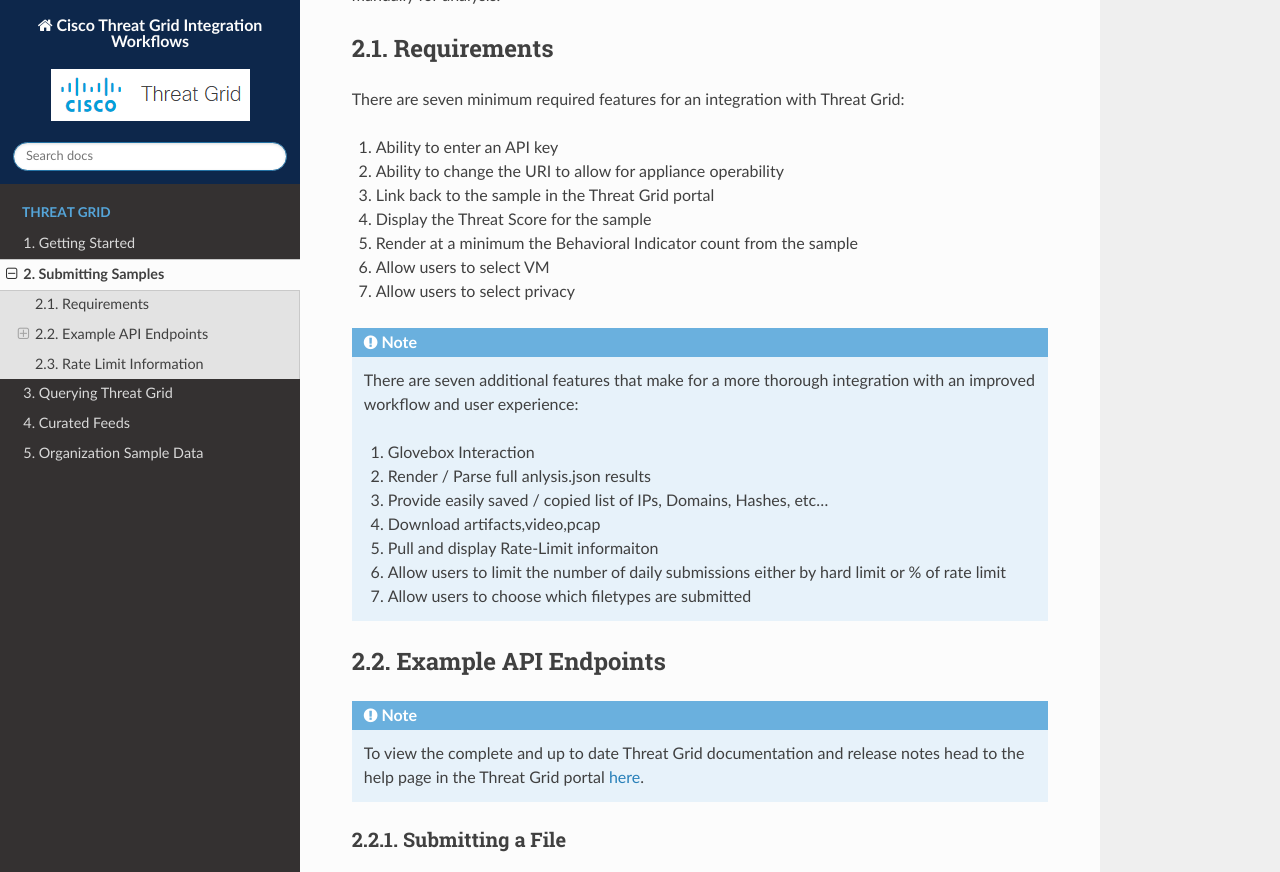
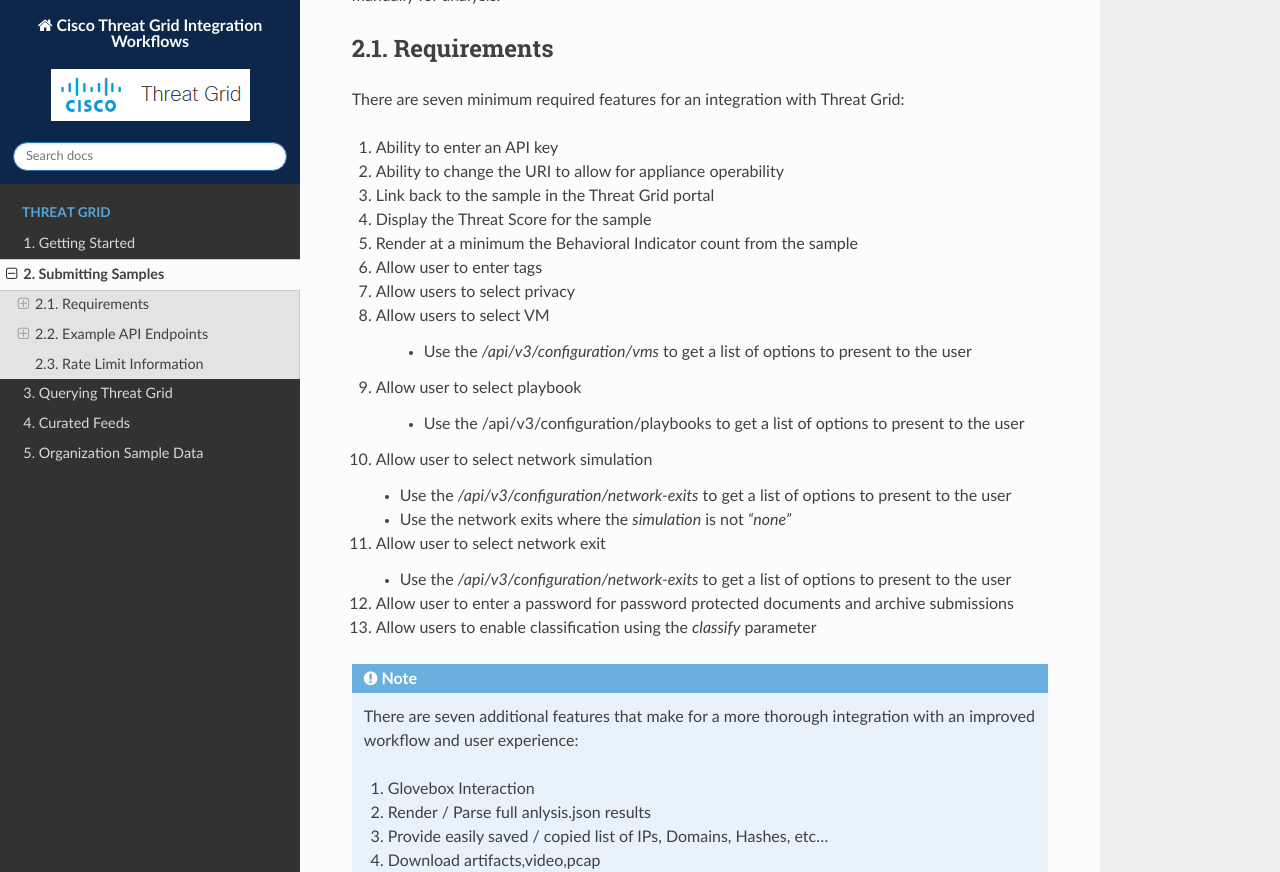
Before and after one commit to CiscoSecurity/tg-00-integration-workflows, a Sphinx documentation site: the page built from docs/source/tg/submit.rst, in a window 1280 px wide and 1400 px high, scrolled down 200 px, cut to the strip 0-872 px from the top of the window. Built offline with Sphinx 7.4.7 and the Read the Docs theme 2.0.0, drawn with Linux system fonts in a browser that asks for light colours; some of the changed text lies outside the part shown.

Commit message:
Updated section 2.1

```diff
--- a/docs/source/tg/submit.rst
+++ b/docs/source/tg/submit.rst
@@ -11,8 +11,27 @@
 3. Link back to the sample in the Threat Grid portal
 4. Display the Threat Score for the sample
 5. Render at a minimum the Behavioral Indicator count from the sample
-6. Allow users to select VM
+6. Allow user to enter tags
 7. Allow users to select privacy
+8. Allow users to select VM
+
+    - Use the `/api/v3/configuration/vms` to get a list of options to present to the user
+
+9. Allow user to select playbook
+
+    - Use the /api/v3/configuration/playbooks to get a list of options to present to the user
+
+10. Allow user to select network simulation
+
+    - Use the `/api/v3/configuration/network-exits` to get a list of options to present to the user
+    - Use the network exits where the `simulation` is not `"none"`
+
+11. Allow user to select network exit
+
+    -  Use the `/api/v3/configuration/network-exits` to get a list of options to present to the user
+
+12. Allow user to enter a password for password protected documents and archive submissions
+13. Allow users to enable classification using the `classify` parameter
 
 .. NOTE::
 
@@ -25,6 +44,20 @@
     5. Pull and display Rate-Limit informaiton
     6. Allow users to limit the number of daily submissions either by hard limit or % of rate limit
     7. Allow users to choose which filetypes are submitted
+
+Automated Submission Requirements
+^^^^^^^^^^^^^^^^^^^^^^^^^^^^^^^^^
+
+1. Limit submissions to appropriate supported file types
+
+    - Even though html and js files are supported, it often doesn't make sense for a system to automatically submit every html or js file it sees
+
+2. Check if a file has been submitted in the organization within a configurable time window no less than 15 minutes and do not resubmit if it has
+
+Automated Submission Requirements for Archives
+""""""""""""""""""""""""""""""""""""""""""""""
+1. Extract the contents of the archive and submit the appropriate supported file types individually
+
 
 Example API Endpoints
 ---------------------
```
